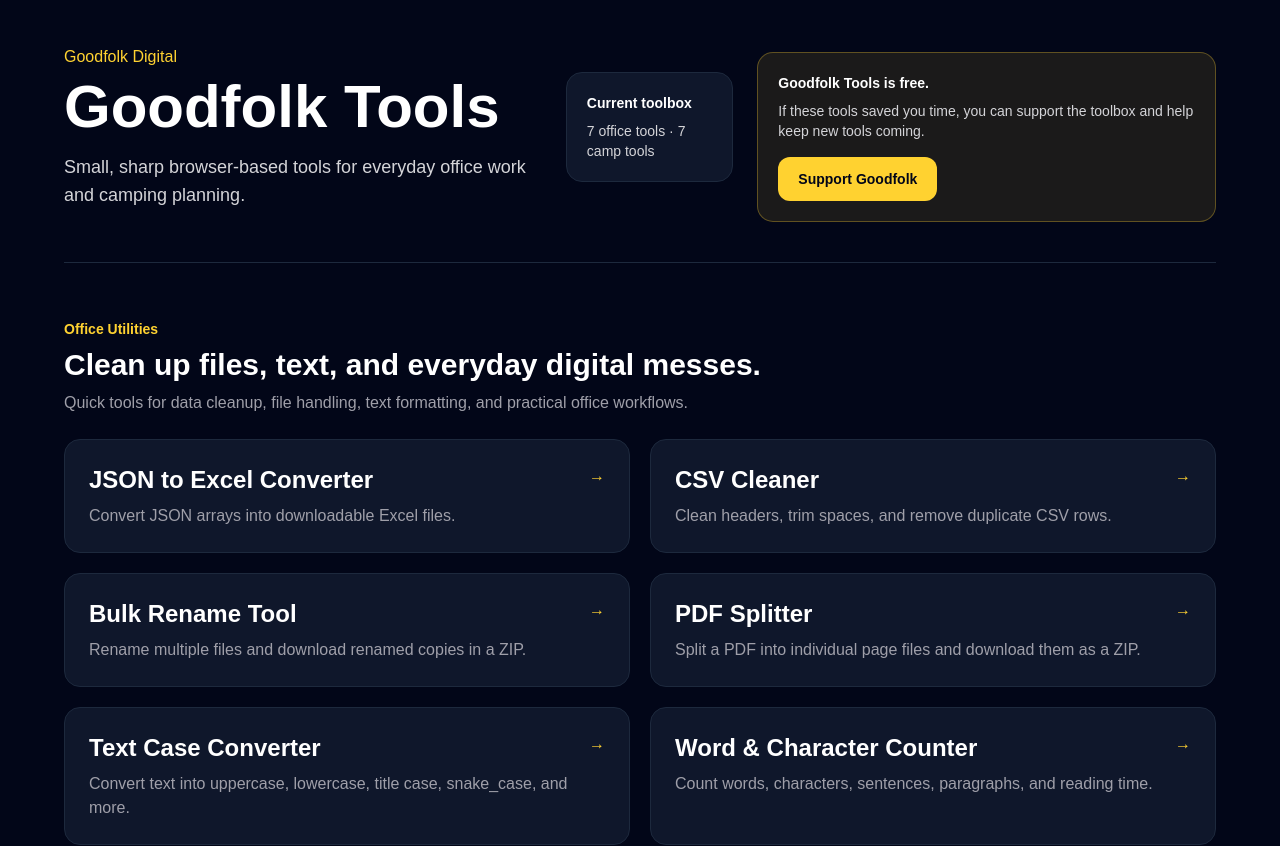
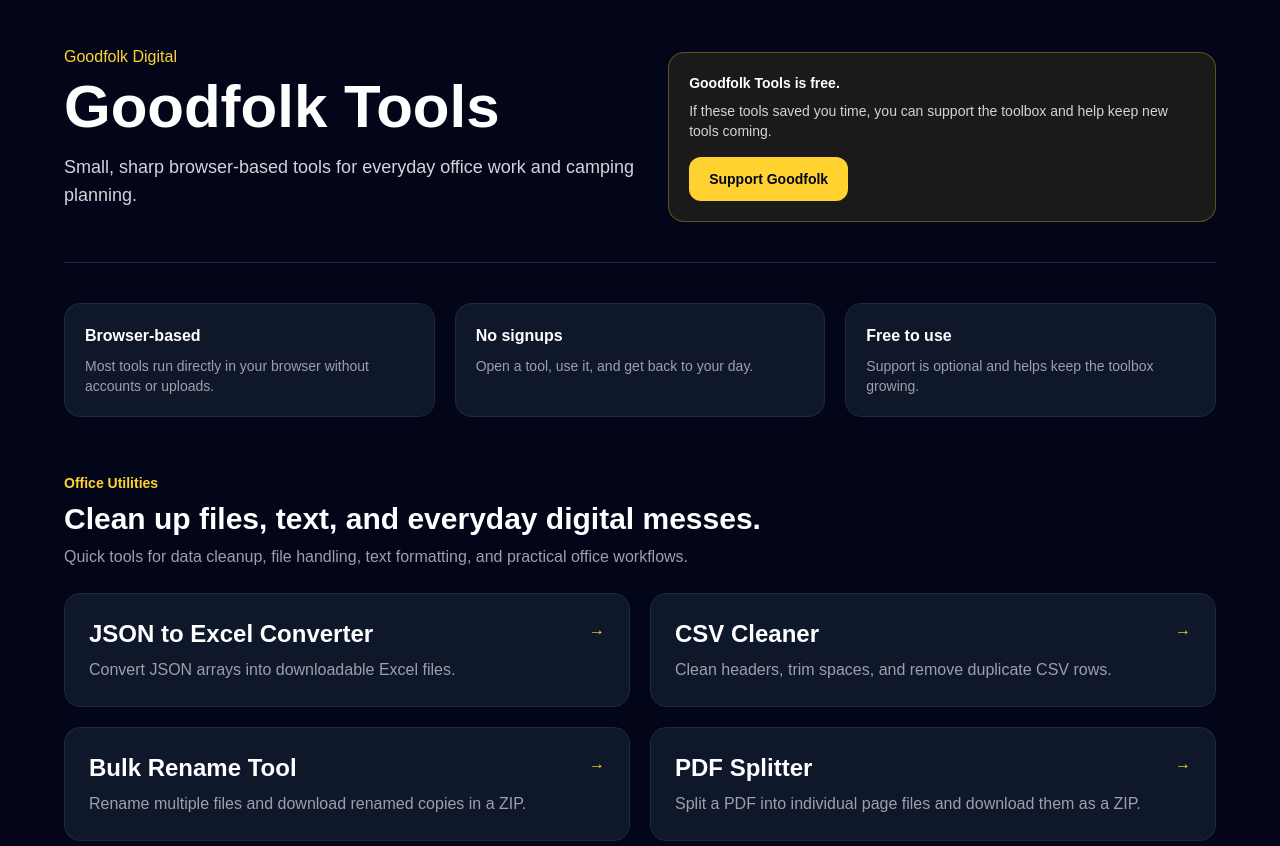
Before and after one commit to GFKolby/GoodfolkUtilities, a Next.js app: page / in a window 1280 px wide. Shown: the top 846 px of the page. Built offline with nearby package versions, Linux system fonts and the light colour scheme.

Commit message:
added SEO stuff

```diff
--- a/app/layout.tsx
+++ b/app/layout.tsx
@@ -12,9 +12,13 @@ const geistMono = Geist_Mono({
   subsets: ["latin"],
 });
 
-export const metadata: Metadata = {
-  title: "Goodfolk Tools",
-  description: "Small, sharp tools for office work and camping planning.",
+export const metadata = {
+  title: {
+    default: "Goodfolk Tools",
+    template: "%s | Goodfolk Tools",
+  },
+  description:
+    "Free browser-based tools for office work, file cleanup, text formatting, camping planning, and everyday digital tasks.",
   icons: {
     icon: [{ url: "/icon.svg", type: "image/svg+xml" }],
     shortcut: [{ url: "/icon.svg", type: "image/svg+xml" }],
--- a/app/page.tsx
+++ b/app/page.tsx
@@ -147,12 +147,12 @@ export default function Home() {
             </p>
           </div>
 
-          <div className="rounded-2xl border border-slate-800 bg-slate-900 p-5 text-sm text-zinc-300">
+          {/* <div className="rounded-2xl border border-slate-800 bg-slate-900 p-5 text-sm text-zinc-300">
             <p className="font-semibold text-white">Current toolbox</p>
             <p className="mt-2">
               {officeTools.length} office tools · {campTools.length} camp tools
             </p>
-          </div>
+          </div> */}
 
            <div className="mt-5 rounded-2xl border border-amber-300/30 bg-amber-300/10 p-5 text-sm text-zinc-300">
   <p className="font-semibold text-white">Goodfolk Tools is free.</p>
@@ -171,7 +171,28 @@ export default function Home() {
 </div>
 
         </header>
+        <section className="mt-10 grid gap-5 md:grid-cols-3">
+  <div className="rounded-2xl border border-slate-800 bg-slate-900 p-5">
+    <p className="font-semibold text-white">Browser-based</p>
+    <p className="mt-2 text-sm text-zinc-400">
+      Most tools run directly in your browser without accounts or uploads.
+    </p>
+  </div>
 
+  <div className="rounded-2xl border border-slate-800 bg-slate-900 p-5">
+    <p className="font-semibold text-white">No signups</p>
+    <p className="mt-2 text-sm text-zinc-400">
+      Open a tool, use it, and get back to your day.
+    </p>
+  </div>
+
+  <div className="rounded-2xl border border-slate-800 bg-slate-900 p-5">
+    <p className="font-semibold text-white">Free to use</p>
+    <p className="mt-2 text-sm text-zinc-400">
+      Support is optional and helps keep the toolbox growing.
+    </p>
+  </div>
+</section>
         <ToolSection
           eyebrow="Office Utilities"
           title="Clean up files, text, and everyday digital messes."
```
